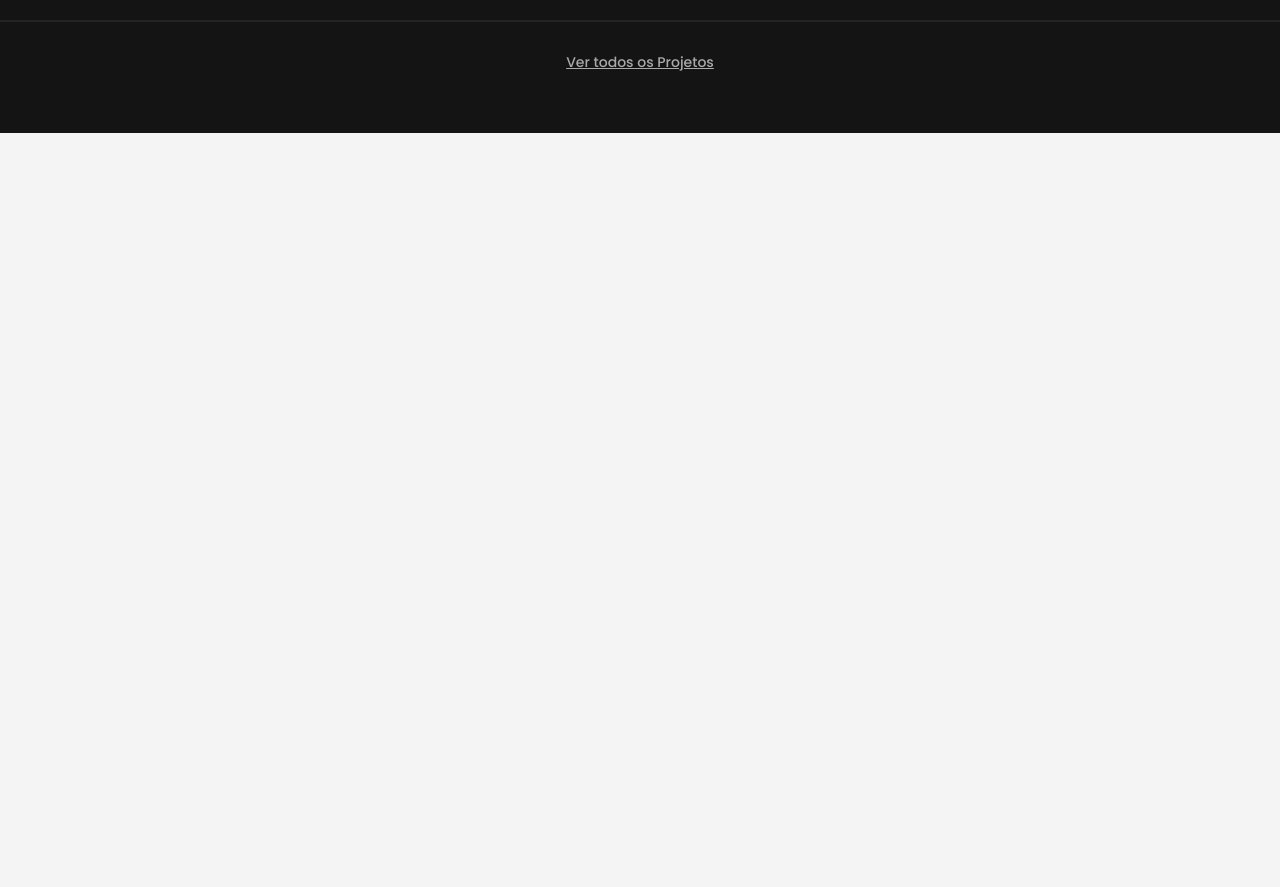
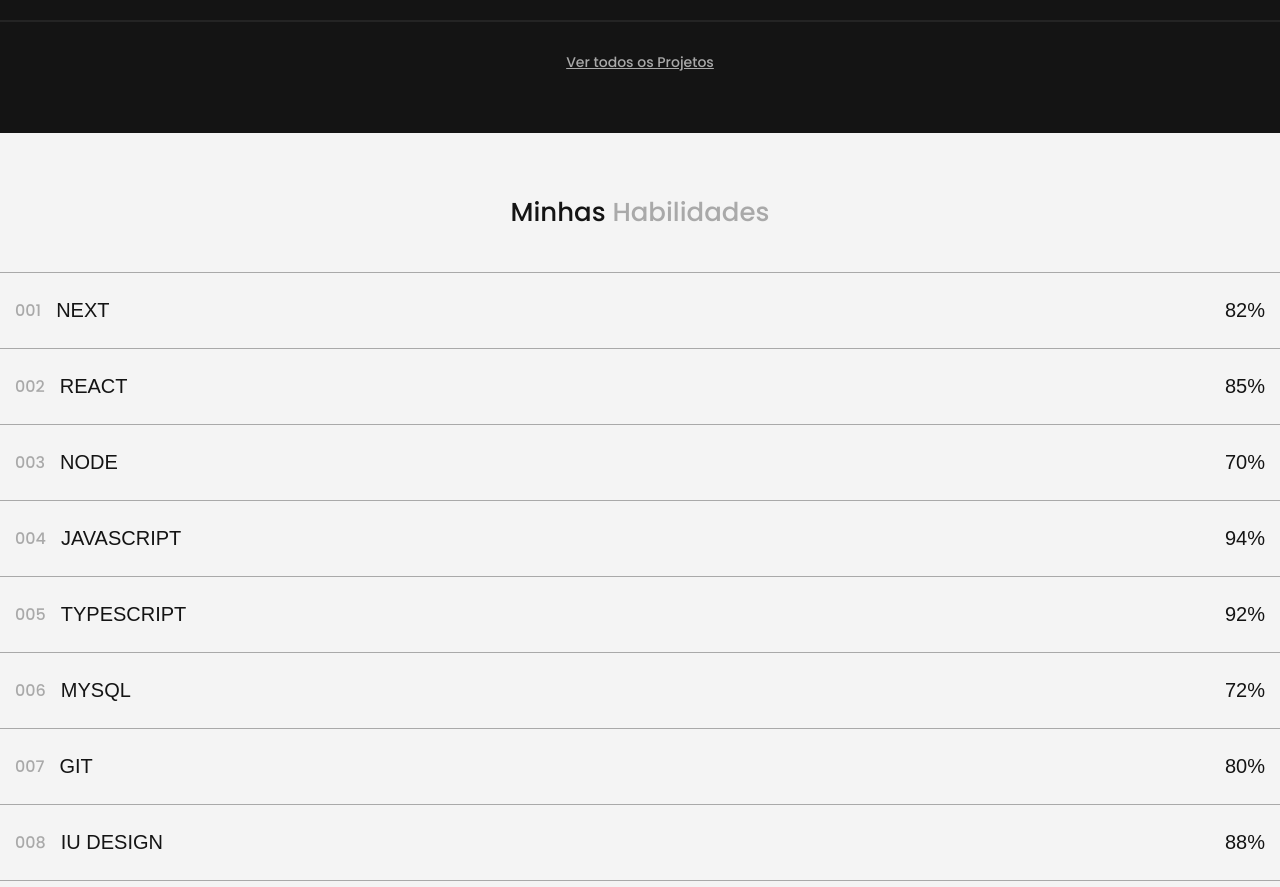
Before and after one commit to Leozhr/Portfolio, a Next.js app: page / in a window 1280 px wide. Shown: the part 2180-3067 px from the top of the page. Before the commit the page ends 2313 px from the top, so only its background shows below. Built offline with nearby package versions, Linux system fonts and the light colour scheme.

Commit message:
feat: Create Component Skills & SkillDetail

```diff
--- /dev/null
+++ b/src/app/components/Skills.tsx
@@ -0,0 +1,73 @@
+import { theme } from '@/styles';
+import styled from 'styled-components';
+import { SkillDetail } from './utils/SkillDetail';
+
+const SkillsStyle = styled.header`
+  padding: 60px 0px;
+
+  .title {
+    font-size: 26px;
+    text-align: center;
+    margin-bottom: 40px;
+
+    span {
+      color: ${theme.color.detail};
+    }
+  }
+
+  .skills {
+    border-top: 1px solid ${theme.color.detail};
+  }
+`
+
+const Skills = () => {
+  return (
+    <SkillsStyle>
+      <h1 className='title'>Minhas <span>Habilidades</span></h1>
+
+      <div className='skills'>
+        <SkillDetail
+        position={'001'}
+        skillStack='Next'
+        skillValue={82} />
+
+        <SkillDetail
+        position={'002'}
+        skillStack='React'
+        skillValue={85} />
+
+        <SkillDetail
+        position={'003'}
+        skillStack='Node'
+        skillValue={70} />
+
+        <SkillDetail
+        position={'004'}
+        skillStack='JavaScript'
+        skillValue={94} />
+
+        <SkillDetail
+        position={'005'}
+        skillStack='Typescript'
+        skillValue={92} />
+
+        <SkillDetail
+        position={'006'}
+        skillStack='MySQL'
+        skillValue={72} />
+
+        <SkillDetail
+        position={'007'}
+        skillStack='git'
+        skillValue={80} />
+
+        <SkillDetail
+        position={'008'}
+        skillStack='IU Design'
+        skillValue={88} />
+      </div>
+    </SkillsStyle>
+  )
+}
+
+export { Skills };
--- /dev/null
+++ b/src/app/components/utils/SkillDetail.tsx
@@ -0,0 +1,60 @@
+import { theme } from '@/styles';
+import styled from 'styled-components';
+
+const SkillDetailStyle = styled.header`
+  padding: 25px 0px;
+  border-bottom: 1px solid ${theme.color.detail};
+
+  .skill {
+    padding: 0px 15px;
+    display: flex;
+    align-items: center;
+    justify-content: space-between;
+
+    &-stack {
+      display: flex;
+      align-items: center;
+      gap: 15px;
+
+      h1 {
+        font-family: ${theme.font.family.jakarta};
+        text-transform: uppercase;
+        font-size: 20px;
+      }
+
+      span {
+        font-size: 16px;
+        color: ${theme.color.detail};
+      }
+    }
+
+    &-value {
+      font-size: 20px;
+      font-family: ${theme.font.family.jakarta};
+    }
+  }
+`
+
+type SkillDetailProps = {
+  position: string;
+  skillStack: string;
+  skillValue: number;
+}
+
+const SkillDetail = ({ position, skillStack, skillValue	}: SkillDetailProps) => {
+  return (
+    <SkillDetailStyle>
+      <div className='skill'>
+        <div className='skill-stack'>
+          <span>{position}</span>
+          <h1>{skillStack}</h1>
+        </div>
+
+        <span className='skill-value'>{skillValue + '%'}</span>
+      </div>
+
+    </SkillDetailStyle>
+  )
+}
+
+export { SkillDetail };
--- a/src/app/page.tsx
+++ b/src/app/page.tsx
@@ -3,6 +3,7 @@ import { About } from "./components/About";
 import { Cards } from "./components/Cards";
 import { Main } from "./components/Main";
 import { Projects } from "./components/Projects";
+import { Skills } from "./components/Skills";
 
 export default function Home() {
   return (
@@ -11,6 +12,7 @@ export default function Home() {
         <About />
         <Cards />
         <Projects />
+        <Skills />
       </>
   )
 }
```
